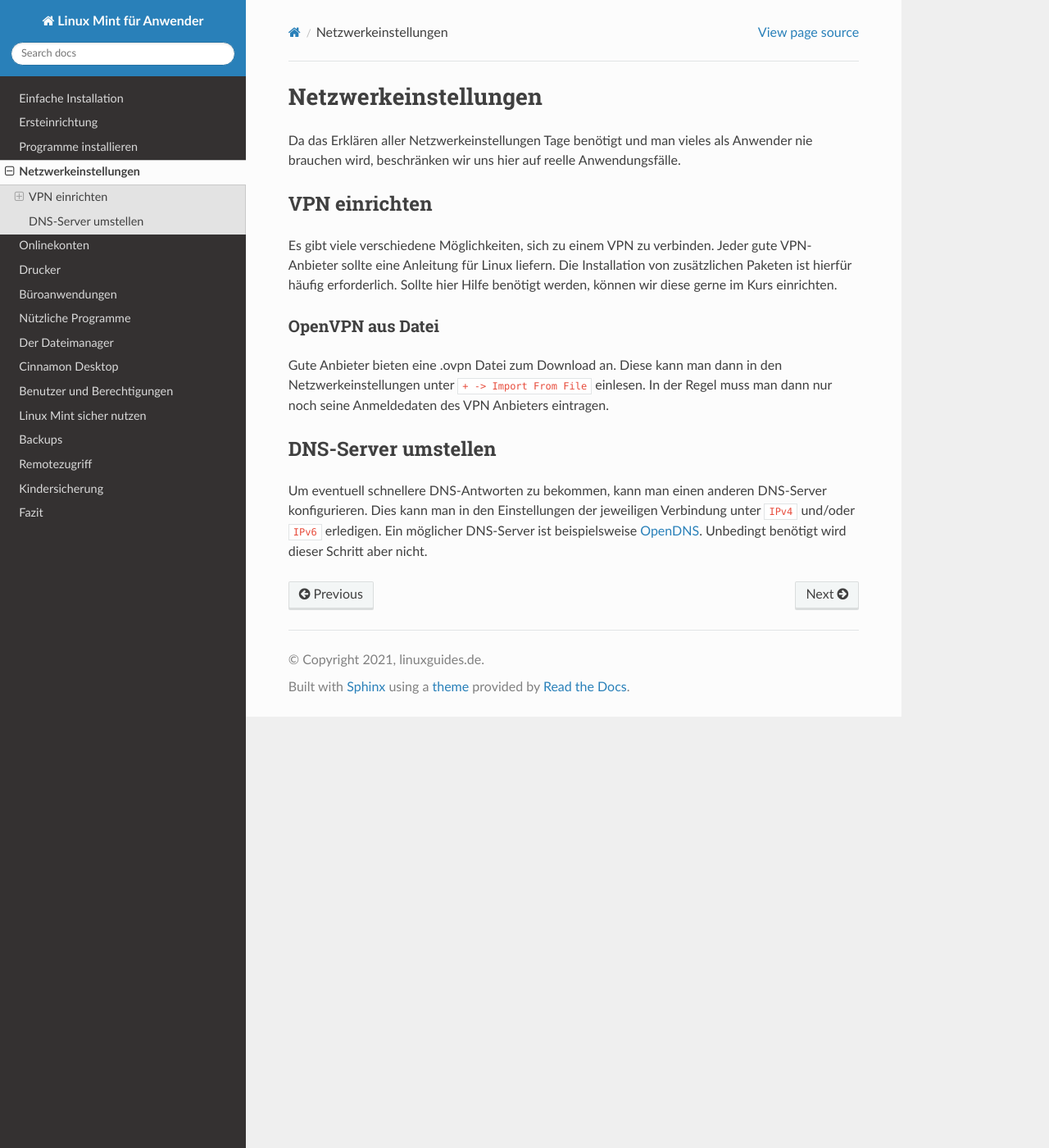
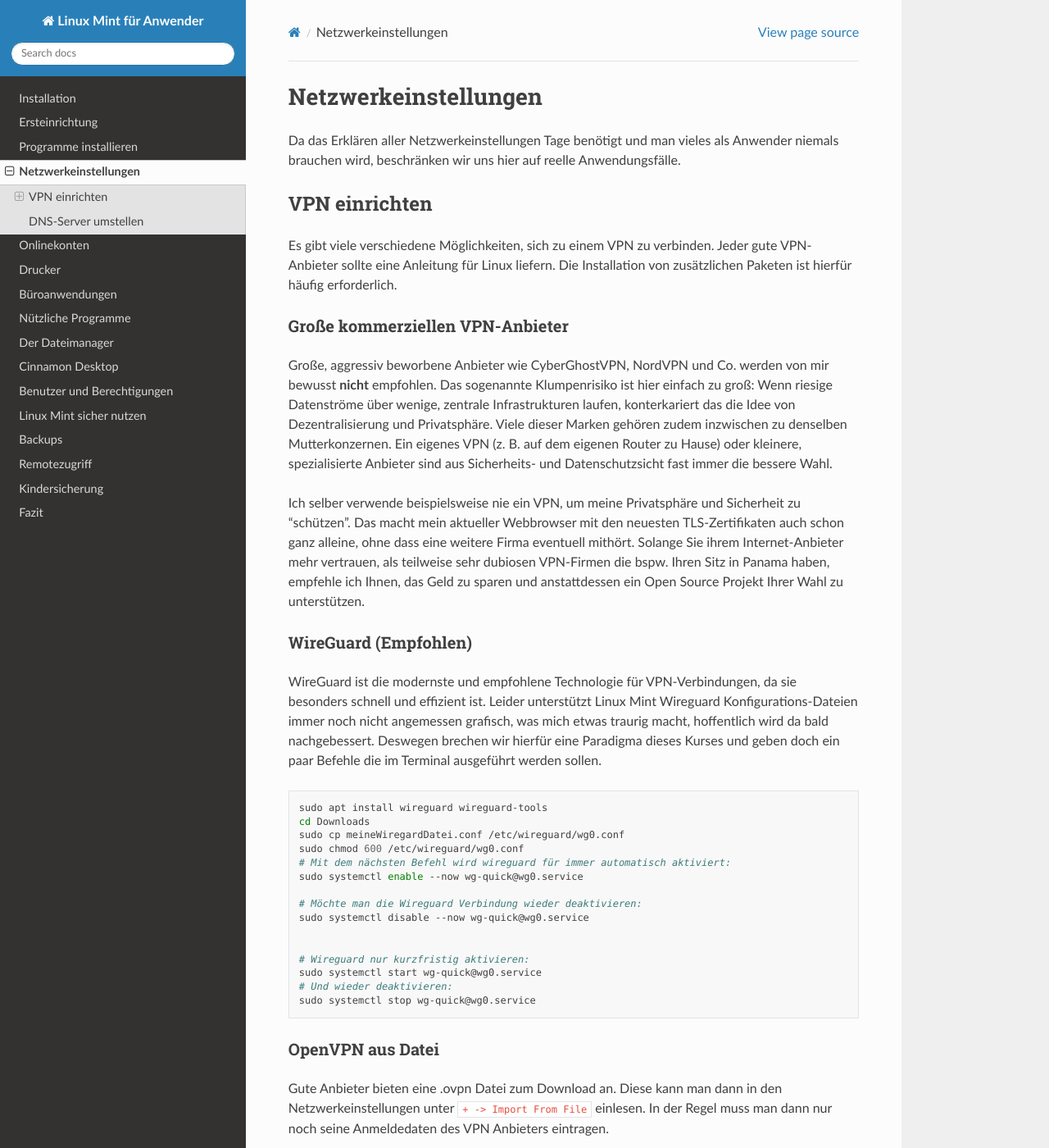
Before and after one commit to Jean28518/linuxmint-fuer-anwender, a Sphinx documentation site: the page built from docs/source/netzwerkeinstellungen.rst, in a window 1280 px wide and 1400 px high. Shown: the whole window at 82% size. Built offline with Sphinx 7.4.7 and the Read the Docs theme 3.1.0, drawn with Linux system fonts in a browser that asks for light colours; some of the changed text lies outside the part shown.

Commit message:
Fix typos, enhance installation instructions, and add VPN recommendations

```diff
--- a/docs/source/ersteinrichtung.rst
+++ b/docs/source/ersteinrichtung.rst
@@ -107,7 +107,7 @@ Ich empfehle bei den Aktiven Ecken die linke obere Ecke wie folgt einzustellen:
 
 .. figure:: images/aktive_ecken.png
 
-Damit
+Damit können alle offenen Fenster überblickt werden, dazwischen gewechselt oder (mit einem Mittelklick (Mausrad-Taste)) einzelne Fenster schnell beendet werden.
 
 
 Firewall
--- a/docs/source/index.rst
+++ b/docs/source/index.rst
@@ -7,6 +7,9 @@ Vorwort
 Herzlich Willkommen zu diesem Handbuch für Linux Mint!
 Mit über 10 Jahren Erfahrung im Linux Mint Bereich und mittlerweile tausenden Support-Sitzungen möchte ich hiermit mein Wissen und Know-How weitergeben,
 welches sich nirgendwo in dieser Form im Internet finden lässt und (noch) die KI nicht ersetzen kann.
+Ursprünglich wurde dieses Handbuch für den erolgreichen Linux Guides Kurs "Linux Mint fũr Anwender" geschrieben, welcher ebenfalls auf Udemy als Video-Form verfügbar ist.
+In 2026 habe ich dieses Handbuch aber an verschiedenen Stellen erweitert und den heutigen Gegebenheiten angepasst.
+Ich wünsche Ihnen viel Spaß beim Lernen und beim Nachschlagen!
 
 Inhalt
 ------
--- a/docs/source/netzwerkeinstellungen.rst
+++ b/docs/source/netzwerkeinstellungen.rst
@@ -2,7 +2,7 @@ Netzwerkeinstellungen
 =====================
 
 Da das Erklären aller Netzwerkeinstellungen Tage benötigt
-und man vieles als Anwender nie brauchen wird, beschränken wir uns hier auf reelle Anwendungsfälle.
+und man vieles als Anwender niemals brauchen wird, beschränken wir uns hier auf reelle Anwendungsfälle.
 
 
 VPN einrichten
@@ -11,7 +11,49 @@ VPN einrichten
 Es gibt viele verschiedene Möglichkeiten, sich zu einem VPN zu verbinden.
 Jeder gute VPN-Anbieter sollte eine Anleitung für Linux liefern.
 Die Installation von zusätzlichen Paketen ist hierfür häufig erforderlich.
-Sollte hier Hilfe benötigt werden, können wir diese gerne im Kurs einrichten.
+
+Große kommerziellen VPN-Anbieter
+^^^^^^^^^^^^^^^^^^^^^^^^^^^^^^^^
+
+Große, aggressiv beworbene Anbieter wie CyberGhostVPN, NordVPN und Co. werden von mir bewusst **nicht** empfohlen.
+Das sogenannte Klumpenrisiko ist hier einfach zu groß: Wenn riesige Datenströme über wenige, zentrale Infrastrukturen laufen,
+konterkariert das die Idee von Dezentralisierung und Privatsphäre.
+Viele dieser Marken gehören zudem inzwischen zu denselben Mutterkonzernen.
+Ein eigenes VPN (z. B. auf dem eigenen Router zu Hause) oder kleinere, spezialisierte Anbieter sind aus Sicherheits- und Datenschutzsicht
+fast immer die bessere Wahl.
+
+Ich selber verwende beispielsweise nie ein VPN, um meine Privatsphäre und Sicherheit zu "schützen".
+Das macht mein aktueller Webbrowser mit den neuesten TLS-Zertifikaten auch schon ganz alleine,
+ohne dass eine weitere Firma eventuell mithört.
+Solange Sie ihrem Internet-Anbieter mehr vertrauen, als teilweise sehr dubiosen VPN-Firmen die bspw. Ihren Sitz in Panama haben,
+empfehle ich Ihnen, das Geld zu sparen und anstattdessen ein Open Source Projekt Ihrer Wahl zu unterstützen.
+
+
+WireGuard (Empfohlen)
+^^^^^^^^^^^^^^^^^^^^^
+
+WireGuard ist die modernste und empfohlene Technologie für VPN-Verbindungen, da sie besonders schnell und effizient ist.
+Leider unterstützt Linux Mint Wireguard Konfigurations-Dateien immer noch nicht angemessen grafisch, was mich etwas traurig macht, hoffentlich wird da bald nachgebessert.
+Deswegen brechen wir hierfür eine Paradigma dieses Kurses und geben doch ein paar Befehle die im Terminal ausgeführt werden sollen.
+
+.. code-block:: bash
+
+    sudo apt install wireguard wireguard-tools
+    cd Downloads
+    sudo cp meineWiregardDatei.conf /etc/wireguard/wg0.conf
+    sudo chmod 600 /etc/wireguard/wg0.conf
+    # Mit dem nächsten Befehl wird wireguard für immer automatisch aktiviert:
+    sudo systemctl enable --now wg-quick@wg0.service
+
+    # Möchte man die Wireguard Verbindung wieder deaktivieren:
+    sudo systemctl disable --now wg-quick@wg0.service
+
+
+    # Wireguard nur kurzfristig aktivieren:
+    sudo systemctl start wg-quick@wg0.service
+    # Und wieder deaktivieren:
+    sudo systemctl stop wg-quick@wg0.service
+
 
 
 OpenVPN aus Datei
@@ -27,5 +69,5 @@ DNS-Server umstellen
 
 Um eventuell schnellere DNS-Antworten zu bekommen, kann man einen anderen DNS-Server konfigurieren.
 Dies kann man in den Einstellungen der jeweiligen Verbindung unter ``IPv4`` und/oder ``IPv6`` erledigen.
-Ein möglicher DNS-Server ist beispielsweise `OpenDNS <https://www.opendns.com/>`_.
-Unbedingt benötigt wird dieser Schritt aber nicht.
+Ein möglicher DNS-Server ist beispielsweise `OpenDNS <https://www.opendns.com/>`_ oder `Quad9 <https://quad9.net/>`_.
+Unbedingt benötigt wird dieser Schritt meist jedoch nicht.
```
Also changed, not shown: other parts of docs/source/ersteinrichtung.rst (+1 -1 lines), docs/source/installation.rst (+3 -13 lines), docs/source/programme.rst (+11 -24 lines), docs/source/images/obsidian-anwendungsverwaltung.png (added).
